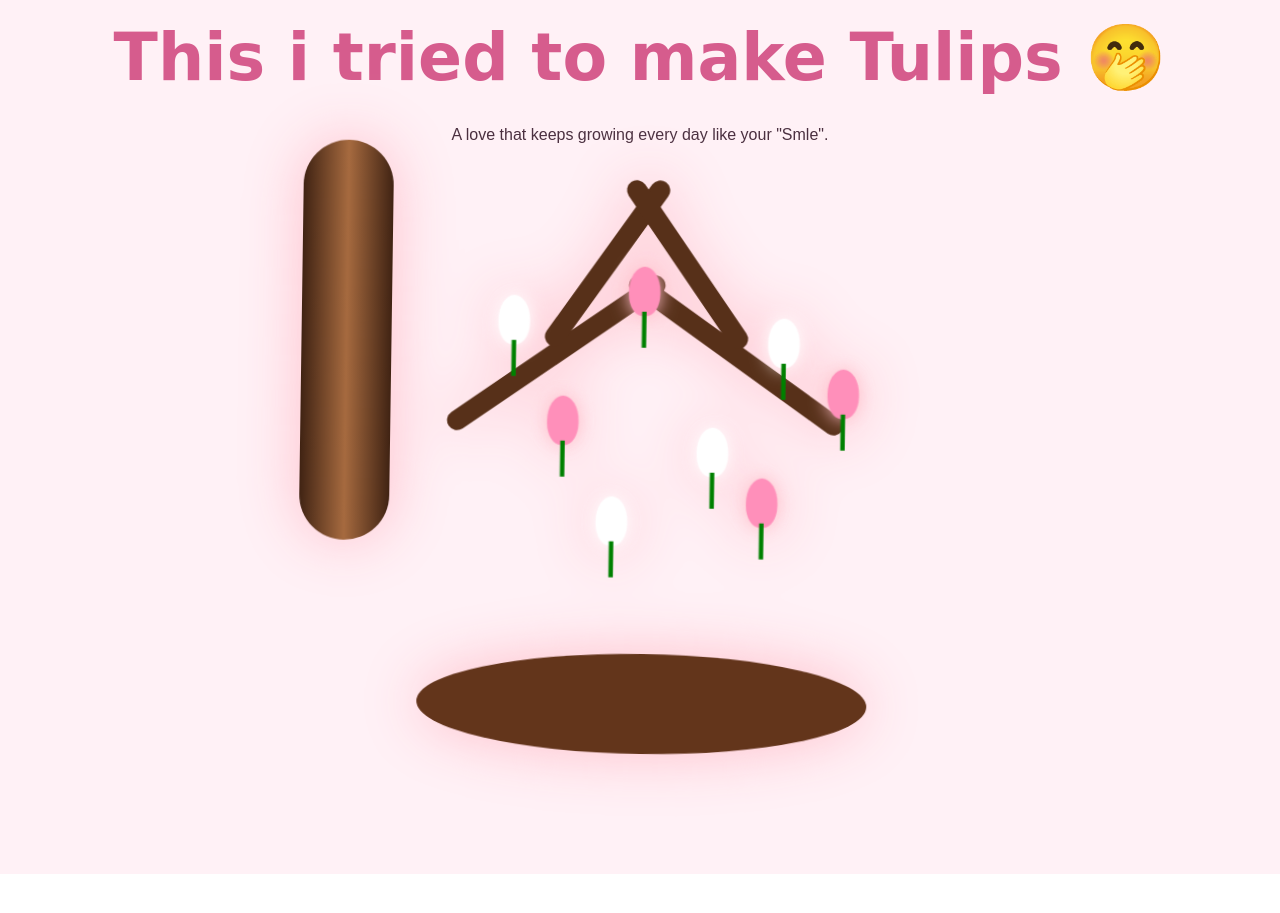
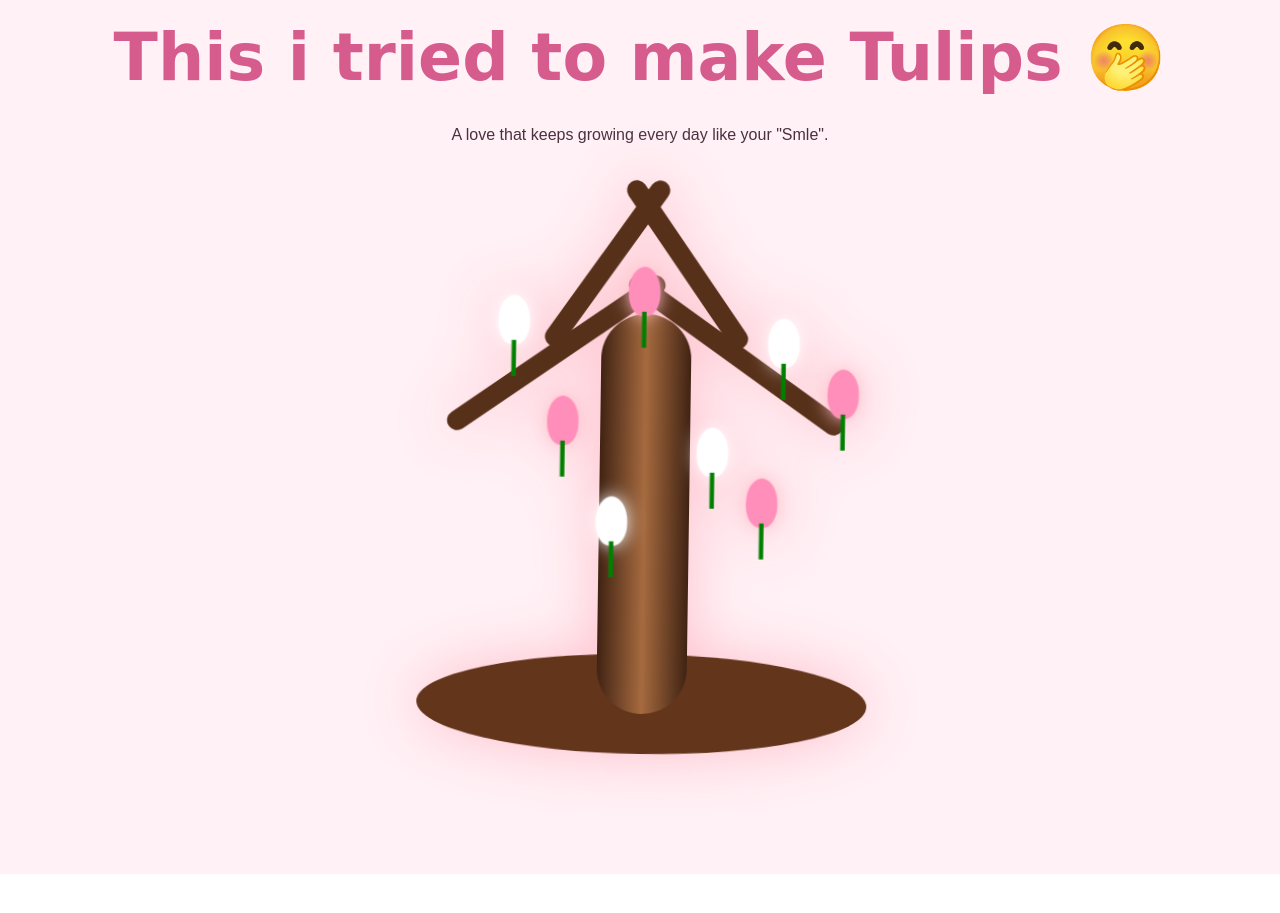
Before and after one commit to mmuneeb-hub/Lasting, a plain HTML site: page index.html in a window 1280 px wide. Shown: the part 860-1773 px from the top of the page. Drawn offline with Linux system fonts and the light colour scheme.

Commit message:
Update style.css

```diff
--- a/style.css
+++ b/style.css
@@ -175,7 +175,7 @@ position:relative;
 
 .trunk{
 
-position:scroll;
+position:absolute;
 
 bottom:80px;
 
```
